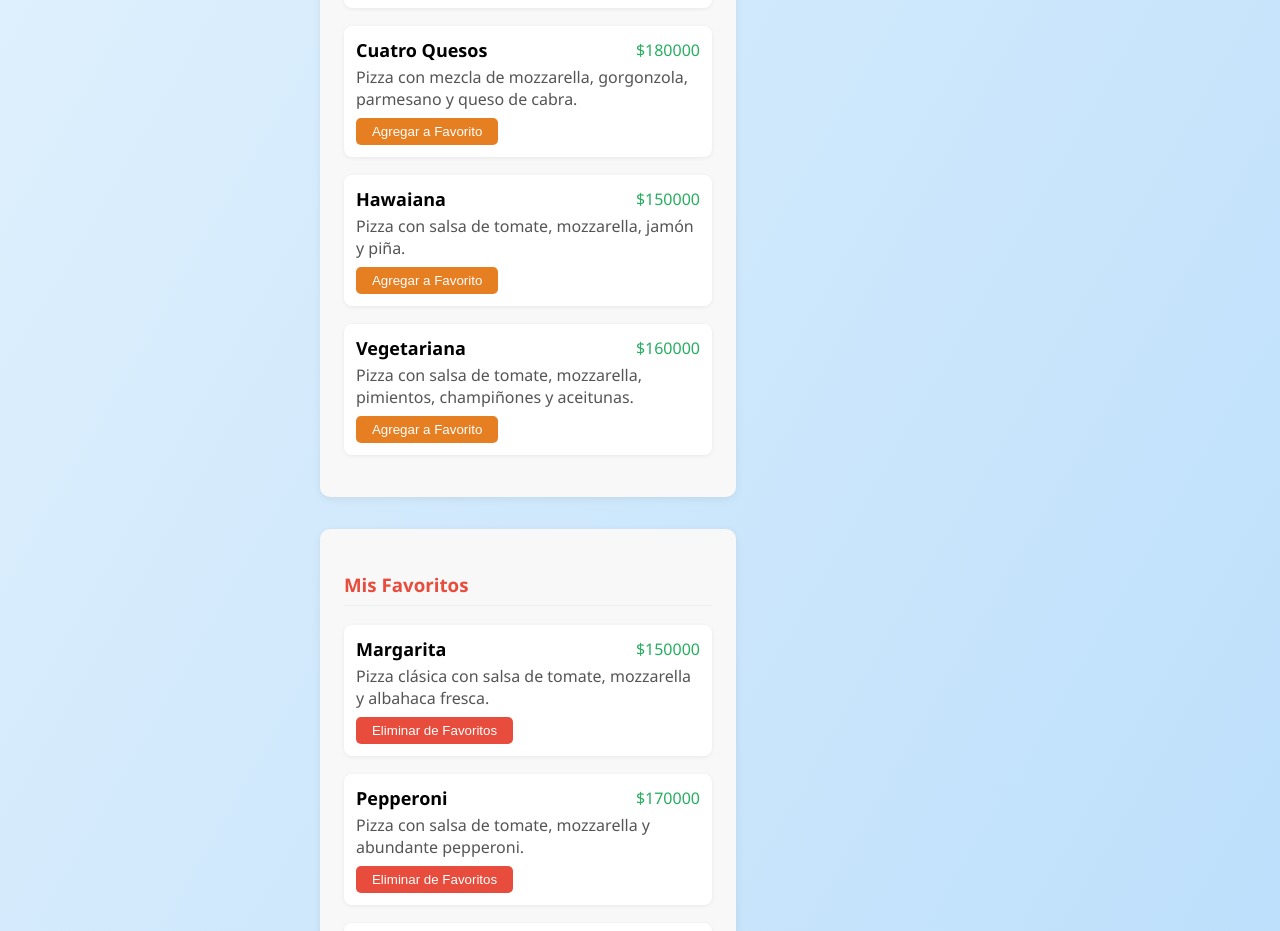
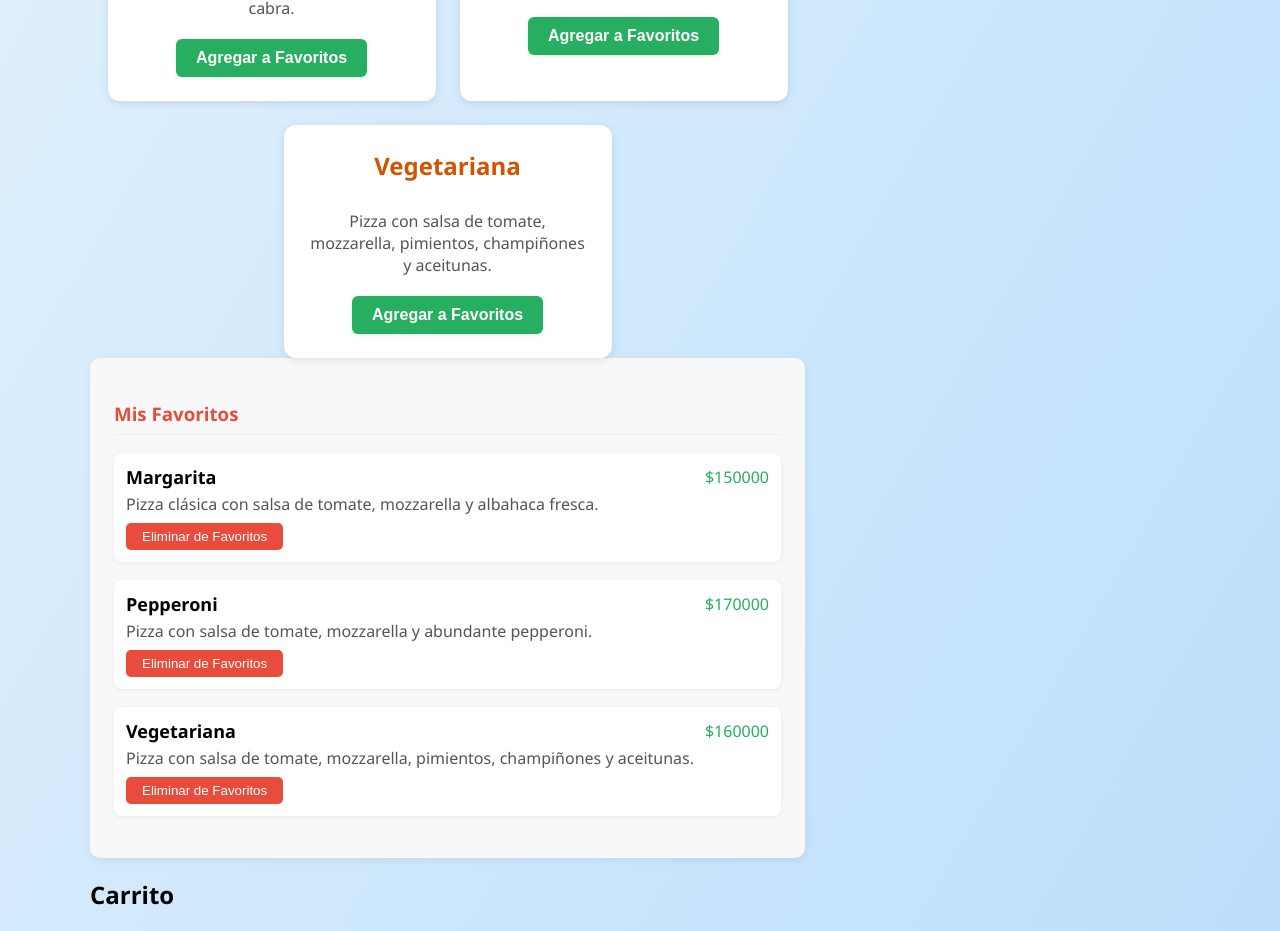
Before and after one commit to Tgonzdv/Plataformas-de-Desarrollo---TGONZ, a React (Create React App) app: page /user in a window 1280 px wide. Shown: the part 480-1411 px from the top of the page. Built offline with nearby package versions, Linux system fonts and the light colour scheme.

Commit message:
ajustes y componentes

```diff
--- a/src/Components/UserHome.jsx
+++ b/src/Components/UserHome.jsx
@@ -3,13 +3,30 @@ import favoritosData from "../Json/favoritos.json";
 import PizzasData from "../Json/pizzas.json";
 import carritoData from "../Json/carrito.json";
 import Pizzas from './pizzas';
+import Favoritos from './favoritos';
+import Cart from './cart';
+
+
+
 export default function UserHome() {
   // Filtrar por userid 2 que es cliente Jorge
   const user = favoritosData.find(u => u.user_id === 2);
 
   // Estados
   const [favoritos, setFavoritos] = useState(user?.favoritos || []);
-  const [carrito] = useState(Array.isArray(carritoData) ? carritoData : carritoData.carrito || []);
+  // Buscar el carrito del usuario con user_id 2
+  const userCarrito = Array.isArray(carritoData)
+    ? carritoData.find(u => u.user_id === 2)
+    : carritoData;
+  const [carrito] = useState(userCarrito?.carrito || []);
+
+
+
+
+
+
+
+
 
   const pizzas = PizzasData;
 
@@ -35,8 +52,20 @@ export default function UserHome() {
     guardarFavoritosEnJson(nuevosFavoritos);
   };
 
-  // Calcular total del carrito
-  const totalCarrito = Array.isArray(carrito) ? carrito.reduce((acc, item) => acc + item.precio * item.cantidad, 0) : 0;
+
+
+
+
+
+
+console.log("userCarrito:", userCarrito);
+
+
+
+
+
+
+
 
   return (
     <div style={{ maxWidth: 1100, margin: "40px auto", fontFamily: "Segoe UI, Arial, sans-serif", position: "relative" }}>
@@ -47,55 +76,18 @@ export default function UserHome() {
 
 
 
-    <Pizzas />
+
+    <Pizzas onAgregarFavorito={handleAgregarFavorito} />
+
+   <Favoritos
+  favoritos={favoritos}
+  onEliminarFavorito={handleEliminarFavorito}
+  pizzas={pizzas}
+/>
+
+<Cart items={userCarrito.items}  />
 
 
-
-
-
-
-
-
-        <section style={{ background: "#f8f8f8", borderRadius: 10, padding: 24, boxShadow: "0 2px 8px #0001" }}>
-          <h3 style={{ color: "#e74c3c", borderBottom: "1px solid #eee", paddingBottom: 8 }}>Mis Favoritos</h3>
-          {favoritos.length === 0 ? (
-            <p style={{ color: "#888", fontStyle: "italic" }}>No tienes favoritos.</p>
-          ) : (
-            <ul style={{ listStyle: "none", padding: 0 }}>
-              {favoritos.map((nombre, idx) => {
-                const pizza = pizzas.find(p => p.nombre === nombre);
-                return (
-                  <li key={idx} style={{ marginBottom: 18, padding: 12, borderRadius: 8, background: "#fff", boxShadow: "0 1px 4px #0001" }}>
-                    <div style={{ display: "flex", justifyContent: "space-between", alignItems: "center" }}>
-                      <span style={{ fontWeight: 600, fontSize: 18 }}>{nombre}</span>
-                      {pizza && (
-                        <span style={{ color: "#27ae60", fontWeight: 500 }}>${pizza.precio}</span>
-                      )}
-                    </div>
-                    {pizza && (
-                      <div style={{ color: "#555", marginTop: 4 }}>{pizza.descripcion}</div>
-                    )}
-                    <button
-                      onClick={() => handleEliminarFavorito(nombre)}
-                      style={{
-                        marginTop: 8,
-                        background: "#e74c3c",
-                        color: "#fff",
-                        border: "none",
-                        borderRadius: 5,
-                        padding: "6px 16px",
-                        cursor: "pointer",
-                        fontWeight: 500
-                      }}
-                    >
-                      Eliminar de Favoritos
-                    </button>
-                  </li>
-                );
-              })}
-            </ul>
-          )}
-        </section>
       </div>
 
       {/* Carrito a la derecha */}
--- a/src/Components/cart.jsx
+++ b/src/Components/cart.jsx
@@ -1,17 +1,19 @@
 import React from "react";
 
-export function Cart({ items, onRemove }) {
+const Cart = ({ items, onRemove }) => {
     return (
         <div className="cart">
             <h2>Carrito</h2>
             <ul>
                 {items.map((item, idx) => (
-                    <li key={idx}>
-                        {item.nombre} - {item.precio}
-                        <button onClick={() => onRemove(idx)}>Eliminar</button>
+                    <li key={item.id}>
+                        {item.nombre} - Cantidad: {item.cantidad} - Precio unitario: {item.precio} - Total: {item.precio * item.cantidad}
+                        <button onClick={() => onRemove(item.id)}>Eliminar</button>
                     </li>
                 ))}
             </ul>
         </div>
     );
-}
+};
+
+export default Cart;
--- /dev/null
+++ b/src/Components/favoritos.jsx
@@ -0,0 +1,48 @@
+ import React from "react";
+
+const Favoritos = ({ favoritos, onEliminarFavorito, pizzas }) => {
+    return (
+        <section style={{ background: "#f8f8f8", borderRadius: 10, padding: 24, boxShadow: "0 2px 8px #0001" }}>
+            <h3 style={{ color: "#e74c3c", borderBottom: "1px solid #eee", paddingBottom: 8 }}>Mis Favoritos</h3>
+            {favoritos.length === 0 ? (
+                <p style={{ color: "#888", fontStyle: "italic" }}>No tienes favoritos.</p>
+            ) : (
+                <ul style={{ listStyle: "none", padding: 0 }}>
+                    {favoritos.map((nombre, idx) => {
+                        const pizza = pizzas.find(p => p.nombre === nombre);
+                        return (
+                            <li key={idx} style={{ marginBottom: 18, padding: 12, borderRadius: 8, background: "#fff", boxShadow: "0 1px 4px #0001" }}>
+                                <div style={{ display: "flex", justifyContent: "space-between", alignItems: "center" }}>
+                                    <span style={{ fontWeight: 600, fontSize: 18 }}>{nombre}</span>
+                                    {pizza && (
+                                        <span style={{ color: "#27ae60", fontWeight: 500 }}>${pizza.precio}</span>
+                                    )}
+                                </div>
+                                {pizza && (
+                                    <div style={{ color: "#555", marginTop: 4 }}>{pizza.descripcion}</div>
+                                )}
+                                <button
+                                    onClick={() => onEliminarFavorito(nombre)}
+                                    style={{
+                                        marginTop: 8,
+                                        background: "#e74c3c",
+                                        color: "#fff",
+                                        border: "none",
+                                        borderRadius: 5,
+                                        padding: "6px 16px",
+                                        cursor: "pointer",
+                                        fontWeight: 500
+                                    }}
+                                >
+                                    Eliminar de Favoritos
+                                </button>
+                            </li>
+                        );
+                    })}
+                </ul>
+            )}
+        </section>
+    );
+};
+
+export default Favoritos;
--- a/src/Components/pizzas.jsx
+++ b/src/Components/pizzas.jsx
@@ -1,91 +1,55 @@
-import React, { useState } from "react";
+import React from "react";
 import PizzasData from "../Json/pizzas.json";
 
-const Pizzas = () => {
-    const [favoritos, setFavoritos] = useState([]);
-    const [pizzas] = useState(PizzasData);
-
-    const handleAgregarFavorito = (nombre) => {
-        if (!favoritos.includes(nombre)) {
-            setFavoritos([...favoritos, nombre]);
-        }
-    };
+export default function Pizzas({ favoritos = [], onAgregarFavorito }) {
+    const pizzas = PizzasData;
 
     return (
-        <section
-            style={{
-                background: "#f8f8f8",
-                borderRadius: 10,
-                padding: 24,
-                marginBottom: 32,
-                boxShadow: "0 2px 8px #0001",
-            }}
-        >
-            <h3
-                style={{
-                    color: "#e67e22",
-                    borderBottom: "1px solid #eee",
-                    paddingBottom: 8,
-                }}
-            >
-                Lista de Pizzas
-            </h3>
-            <ul style={{ listStyle: "none", padding: 0 }}>
-                {pizzas.map((pizza, idx) => (
-                    <li
-                        key={idx}
+        <div style={{ display: "flex", flexWrap: "wrap", gap: "24px", justifyContent: "center" }}>
+            {pizzas.map((pizza) => {
+                const isFavorito = favoritos.includes(pizza.nombre);
+                return (
+                    <div
+                        key={pizza.nombre}
                         style={{
-                            marginBottom: 18,
-                            padding: 12,
-                            borderRadius: 8,
                             background: "#fff",
-                            boxShadow: "0 1px 4px #0001",
+                            borderRadius: "12px",
+                            boxShadow: "0 2px 8px rgba(0,0,0,0.1)",
+                            padding: "24px",
+                            width: "280px",
+                            display: "flex",
+                            flexDirection: "column",
+                            alignItems: "center",
+                            transition: "transform 0.2s",
                         }}
                     >
-                        <div
+                        <h4 style={{ margin: "0 0 12px 0", color: "#d35400", fontSize: "1.5rem" }}>
+                            {pizza.nombre}
+                        </h4>
+                        <p style={{ color: "#555", marginBottom: "20px", textAlign: "center" }}>
+                            {pizza.descripcion}
+                        </p>
+                        <button
+                            onClick={() => !isFavorito && onAgregarFavorito(pizza.nombre)}
+                            disabled={isFavorito}
                             style={{
-                                display: "flex",
-                                justifyContent: "space-between",
-                                alignItems: "center",
+                                background: isFavorito ? "#bdc3c7" : "#27ae60",
+                                color: "#fff",
+                                border: "none",
+                                borderRadius: "6px",
+                                padding: "10px 20px",
+                                cursor: isFavorito ? "not-allowed" : "pointer",
+                                fontWeight: "bold",
+                                fontSize: "1rem",
+                                boxShadow: "0 1px 4px rgba(39,174,96,0.15)",
+                                transition: "background 0.2s",
                             }}
                         >
-                            <span style={{ fontWeight: 600, fontSize: 18 }}>
-                                {pizza.nombre}
-                            </span>
-                            <span style={{ color: "#27ae60", fontWeight: 500 }}>
-                                ${pizza.precio}
-                            </span>
-                        </div>
-                        <div style={{ color: "#555", marginTop: 4 }}>
-                            {pizza.descripcion}
-                        </div>
-                        <button
-                            onClick={() => handleAgregarFavorito(pizza.nombre)}
-                            disabled={favoritos.includes(pizza.nombre)}
-                            style={{
-                                marginTop: 8,
-                                background: favoritos.includes(pizza.nombre)
-                                    ? "#ccc"
-                                    : "#e67e22",
-                                color: "#fff",
-                                border: "none",
-                                borderRadius: 5,
-                                padding: "6px 16px",
-                                cursor: favoritos.includes(pizza.nombre)
-                                    ? "not-allowed"
-                                    : "pointer",
-                                fontWeight: 500,
-                            }}
-                        >
-                            {favoritos.includes(pizza.nombre)
-                                ? "En Favoritos"
-                                : "Agregar a Favorito"}
+                            {isFavorito ? "Agregado" : "Agregar a Favoritos"}
                         </button>
-                    </li>
-                ))}
-            </ul>
-        </section>
+                    </div>
+                );
+            })}
+        </div>
     );
-};
-
-export default Pizzas;
+}
```
